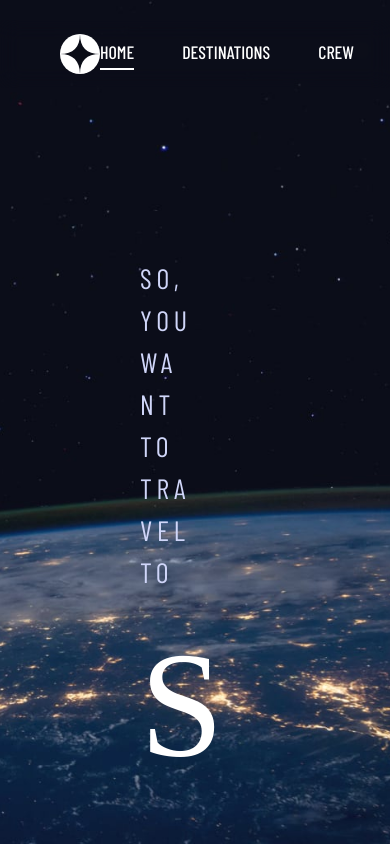
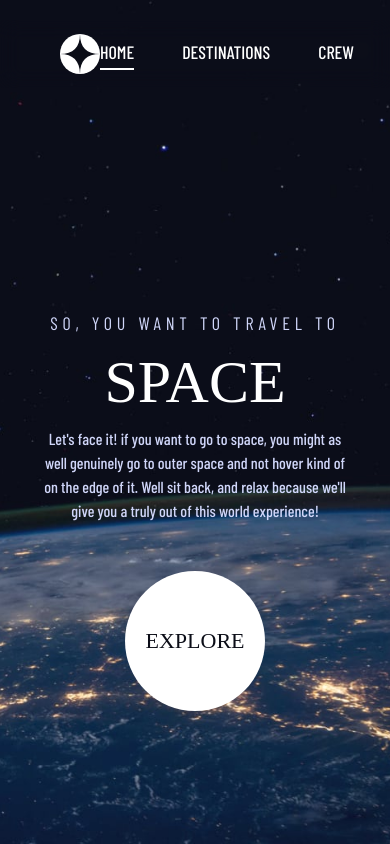
Before and after one commit to NikolozKereselidze/Space-Tourism, a React (Vite) app: page /home in a window 390 px wide. Built offline with nearby package versions, Linux system fonts and the light colour scheme; a web font is replaced by a local one.

Commit message:
style: make Home page responsive

```diff
--- a/src/pages/Home/Home.module.css
+++ b/src/pages/Home/Home.module.css
@@ -1,6 +1,6 @@
 .home {
   width: 100vw;
-  height: 100vh;
+  min-height: 100vh;
   background-image: url("../../assets/home/background-home-desktop.jpg");
   background-repeat: no-repeat;
   background-size: cover;
@@ -13,6 +13,7 @@
   margin: 0 14rem;
   margin-top: 20vh;
   align-items: center;
+  flex-wrap: wrap; /* Enables wrapping */
 }
 
 .info {
@@ -20,6 +21,7 @@
   color: #fff;
   text-transform: uppercase;
   width: 50%;
+  flex: 1 1 0; /* Allows it to grow, shrink, and wrap */
 }
 .headText {
   color: #d0d6f9;
@@ -45,6 +47,7 @@
   width: 50%;
   text-align: end;
   justify-items: end;
+  flex: 1 1 0; /* Allows it to grow, shrink, and wrap */
 }
 
 .exploreButton {
@@ -74,13 +77,112 @@
   box-shadow: 0px 0px 0px 50px #979797;
 }
 
+@media (max-width: 1268px) {
+  .home {
+    height: 100vh;
+  }
+
+  .container {
+    margin: 0;
+    height: 100%;
+    align-items: center;
+    justify-content: center;
+    flex-direction: column;
+    gap: 4.8rem;
+  }
+
+  .info,
+  .explore {
+    display: flex;
+    flex-direction: column;
+    align-items: center;
+    flex: 0 1 auto;
+  }
+
+  .headText {
+    font-size: 2.2rem;
+  }
+
+  .mainText {
+    font-size: 10rem;
+  }
+
+  .smallText {
+    text-align: center;
+  }
+
+  .exploreButton {
+    height: 18rem;
+    width: 18rem;
+    line-height: 18rem;
+  }
+
+  .exploreButton > a {
+    font-size: 2.4rem;
+  }
+}
+
 @media (max-width: 768px) {
+  .info {
+    width: 80%;
+  }
+  .headText {
+    font-size: 1.8rem;
+  }
+
+  .mainText {
+    font-size: 6rem;
+  }
+
+  .smallText {
+    font-size: 1.6rem;
+  }
+
+  .exploreButton {
+    height: 14rem;
+    width: 14rem;
+    line-height: 14rem;
+  }
+
+  .exploreButton > a {
+    font-size: 2.2rem;
+  }
+
   .home {
     background-image: url("../../assets/home/background-home-tablet.jpg");
   }
 }
 
 @media (max-width: 375px) {
+  .container {
+    gap: 2.8rem;
+  }
+
+  .info {
+    width: 90%;
+  }
+  .headText {
+    font-size: 1.6rem;
+  }
+
+  .mainText {
+    font-size: 4.8rem;
+  }
+
+  .smallText {
+    font-size: 1.4rem;
+  }
+
+  .exploreButton {
+    height: 11rem;
+    width: 11rem;
+    line-height: 11rem;
+  }
+
+  .exploreButton > a {
+    font-size: 1.8rem;
+  }
+
   .home {
     background-image: url("../../assets/home/background-home-mobile.jpg");
   }
```
